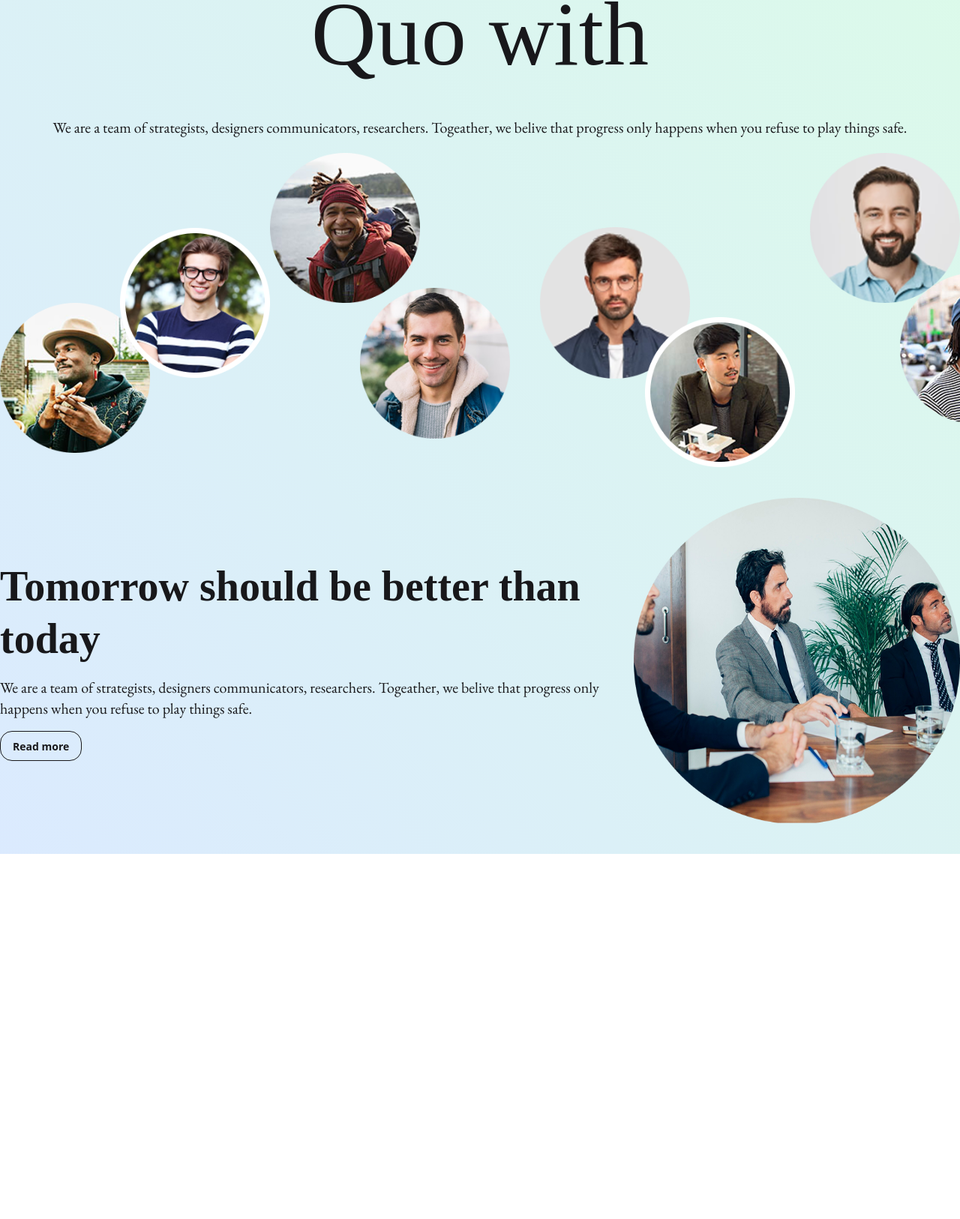
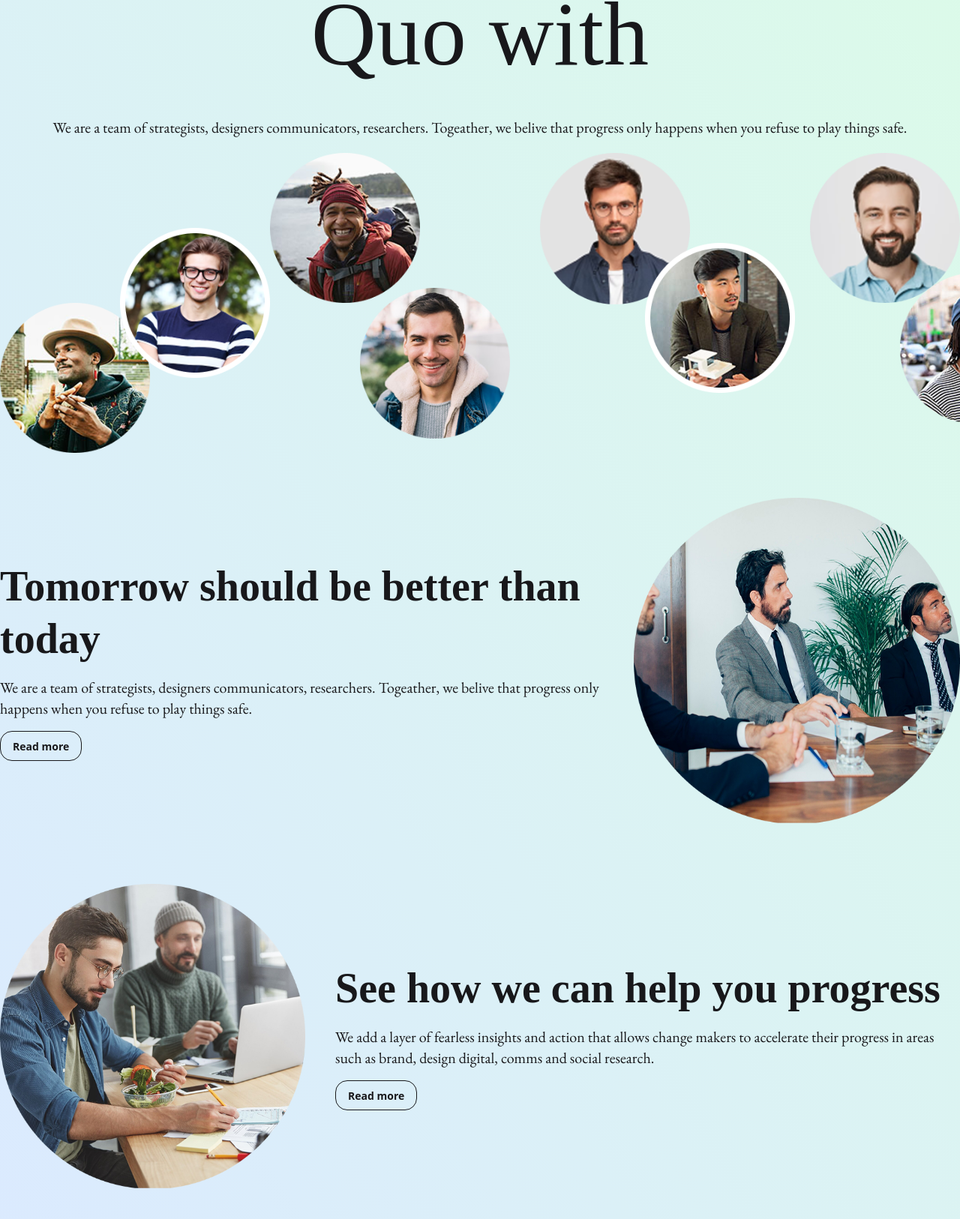
Before and after one commit to amitchandradas2004/Elementum, a plain HTML site: page index.html in a window 1280 px wide. Shown: the part 424-2050 px from the top of the page at 75% size. Before the commit the page ends 1563 px from the top, so only its background shows below. Drawn offline with nearby package versions, Linux system fonts and the light colour scheme; a web font is replaced by a local one.

Commit message:
See how we can help you progress Section is done

```diff
--- a/index.html
+++ b/index.html
@@ -57,7 +57,7 @@
           class="flex justify-between items-center text-center content-center container mx-auto py-1 px-2 md:px-0"
         >
           <div>
-            <h2 class="garamond text-2xl md:text-5xl font-serif font-semibold">
+            <h2 class="garamond text-3xl md:text-5xl font-serif font-semibold">
               Elementum
             </h2>
           </div>
@@ -127,7 +127,7 @@
           </div>
         </div>
       </nav>
-      <section class="container mx-auto pt-20">
+      <section class="container mx-auto pt-20 px-2 md:px-0">
         <div class="justify-center text-center px-2">
           <h2
             class="didot font-medium text-[60px] md:text-[90px] lg:text-[120px] leading-[60px] md:leading-[90px] lg:leading-[140px] py-5 md:py-10 overflow-hidden"
@@ -143,15 +143,13 @@
             play things safe.
           </p>
         </div>
-        <div
-          class="py-5 flex hidden md:inline-flex justify-between gap-5 w-full"
-        >
+        <div class="py-5 flex justify-between gap-5 w-full">
           <div class="h-60 lg:h-100 w-50 content-end">
             <span class="relative"
               ><img src="./Assets/Icons/icon1.png" class="w-30 lg:w-50" />
               <img
                 src="./Assets/Icons/icon2.png"
-                class="w-30 lg:w-50 absolute -top-10 lg:-top-25 left-25 lg:left-40"
+                class="w-30 lg:w-50 absolute -top-37 md:-top-10 lg:-top-25 left-0 md:left-25 lg:left-40"
             /></span>
           </div>
           <div class="h-60 lg:h-100 w-50 content-start">
@@ -159,15 +157,15 @@
               ><img src="./Assets/Icons/icon3.png" class="w-30 lg:w-50" />
               <img
                 src="./Assets/Icons/icon4.png"
-                class="w-30 lg:w-50 absolute top-25 lg:top-45 left-15 lg:left-30"
+                class="w-30 lg:w-50 absolute top-30 md:top-25 lg:top-45 left-0 md:left-15 lg:left-30"
             /></span>
           </div>
-          <div class="h-60 lg:h-100 w-50 content-center">
+          <div class="h-60 lg:h-100 w-50 content-start">
             <span class="relative"
               ><img src="./Assets/Icons/icon5.png" class="w-30 lg:w-50" />
               <img
                 src="./Assets/Icons/icon6.png"
-                class="w-30 lg:w-50 absolute top-15 lg:top-30 left-23 lg:left-35"
+                class="w-30 lg:w-50 absolute top-30 md:top-20 lg:top-30 left-0 md:left-23 lg:left-35"
             /></span>
           </div>
           <div class="h-60 lg:h-100 w-50 content-start">
@@ -175,12 +173,13 @@
               ><img src="./Assets/Icons/icon7.png" class="w-30 lg:w-50" />
               <img
                 src="./Assets/Icons/icon8.png"
-                class="w-30 lg:w-50 absolute top-30 lg:top-40 left-20 lg:left-30"
+                class="w-30 lg:w-50 absolute top-38 md:top-30 lg:top-40 left-0 md:left-20 lg:left-30"
             /></span>
           </div>
         </div>
       </section>
-
+    </header>
+    <main>
       <!--Tomorrow should be better than today Section-->
       <section class="container mx-auto px-2 md:px-0 py-10">
         <div
@@ -204,6 +203,30 @@
           </div>
         </div>
       </section>
-    </header>
+
+      <!--See how we can help you progress Section-->
+      <section class="container mx-auto px-2 md:px-0 py-10">
+        <div
+          class="flex flex-col-reverse md:flex-row justify-between items-center gap-5 md:gap-10"
+        >
+          <div>
+            <img src="./Assets/Icons/image2.png" />
+          </div>
+          <div class="space-y-4">
+            <h2
+              class="didot text-[40px] md:text-[56px] leading-[50px] md:leading-[70px] font-semibold"
+            >
+              See how we can help you progress
+            </h2>
+            <p class="garamond text-xl">
+              We add a layer of fearless insights and action that allows change
+              makers to accelerate their progress in areas such as brand, design
+              digital, comms and social research.
+            </p>
+            <button class="btn btn-outline rounded-2xl">Read more</button>
+          </div>
+        </div>
+      </section>
+    </main>
   </body>
 </html>
```
